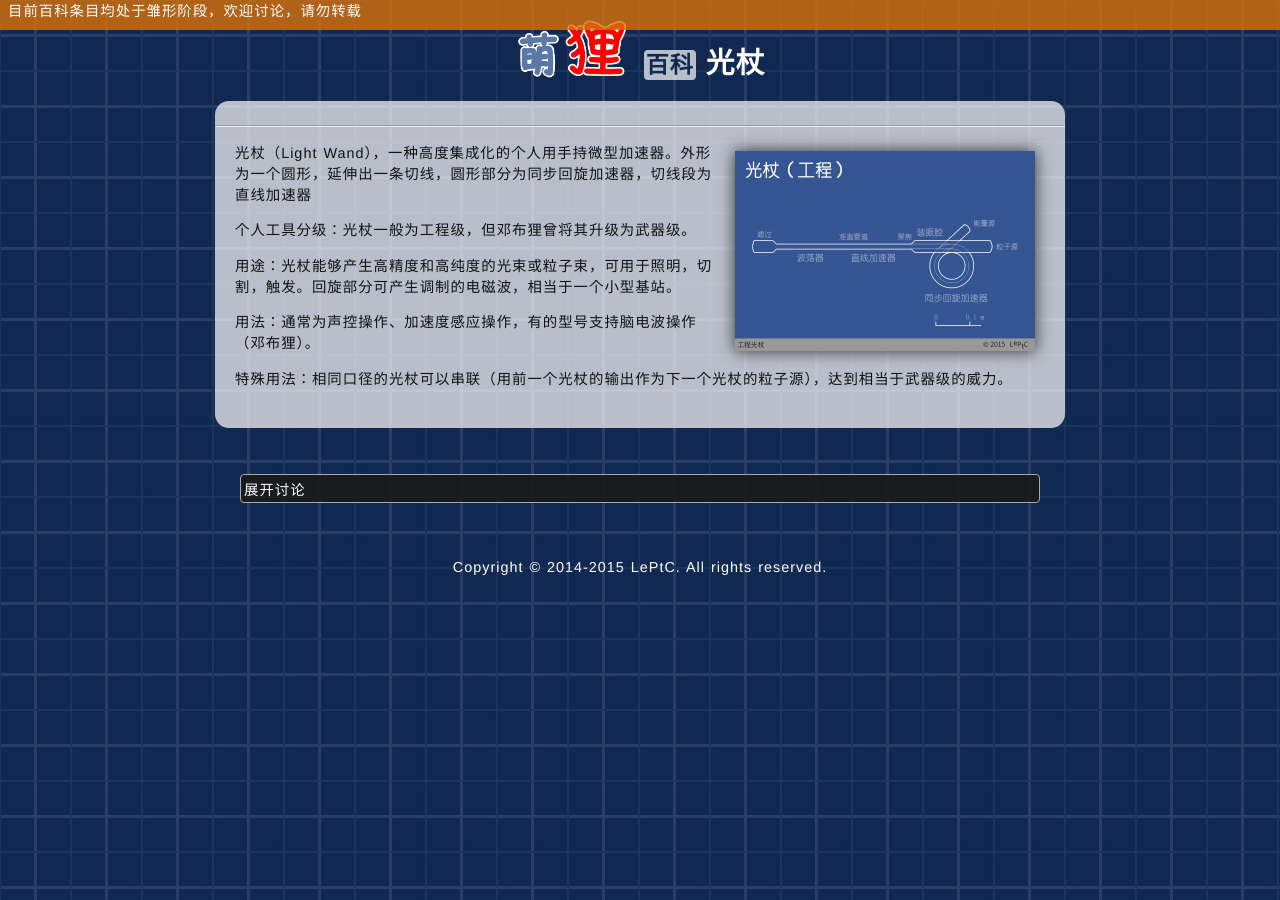
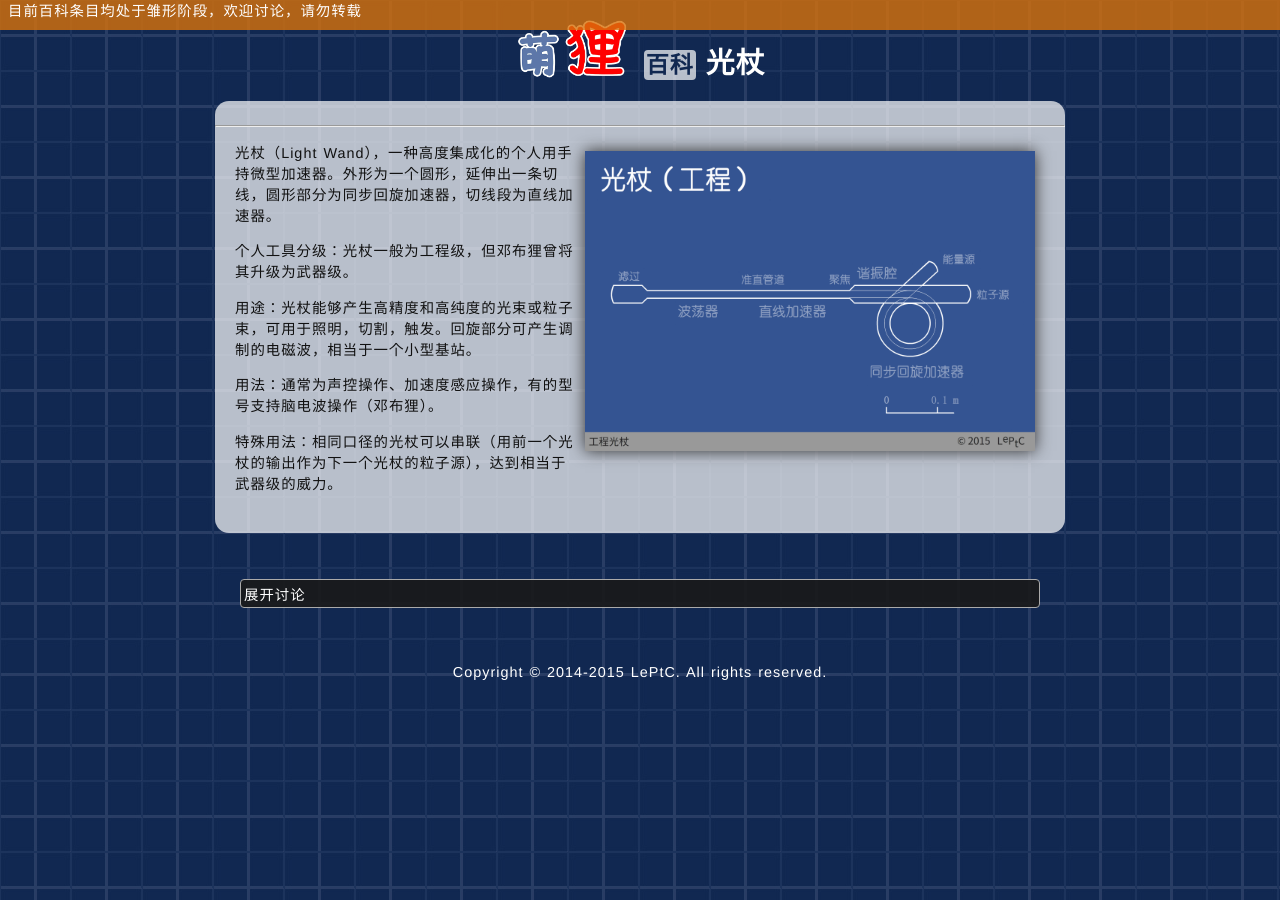
Before and after one commit to LePtC/LePtC.github.io, a Jekyll site: the page built from wiki/lightwand/index.html, in a window 1280 px wide. Built offline with Jekyll 4.4.1, drawn with Linux system fonts in a browser that asks for light colours; Markdown is read by kramdown in place of the engine named in the settings; formulas are drawn with MathJax 3; comment, search, counter and statistics services are not loaded.

Commit message:
update lightwand

```diff
--- a/wiki/lightwand/index.html
+++ b/wiki/lightwand/index.html
@@ -9,8 +9,8 @@ title: 光杖
 <hr />
 
 <div class="content">
-	<a title="光杖"><img src="lightwand.png" alt="光杖" class="wiki" style="width: 300px;"></a>
-	<p>光杖（Light Wand），一种高度集成化的个人用手持微型加速器。外形为一个圆形，延伸出一条切线，圆形部分为同步回旋加速器，切线段为直线加速器</p>
+	<a title="光杖"><img src="lightwand.png" alt="光杖" class="wiki" style="width: 450px;"></a>
+	<p>光杖（Light Wand），一种高度集成化的个人用手持微型加速器。外形为一个圆形，延伸出一条切线，圆形部分为同步回旋加速器，切线段为直线加速器。</p>
   <p>个人工具分级：光杖一般为工程级，但邓布狸曾将其升级为武器级。</p>
   <p>用途：光杖能够产生高精度和高纯度的光束或粒子束，可用于照明，切割，触发。回旋部分可产生调制的电磁波，相当于一个小型基站。
   <p>用法：通常为声控操作、加速度感应操作，有的型号支持脑电波操作（邓布狸）。</p>
```
